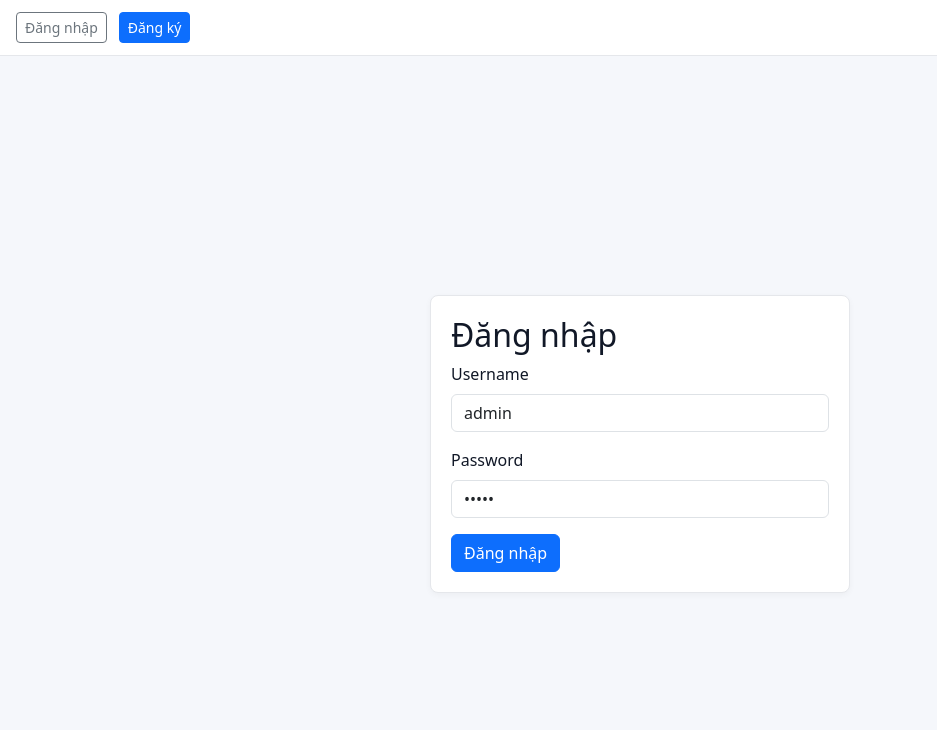
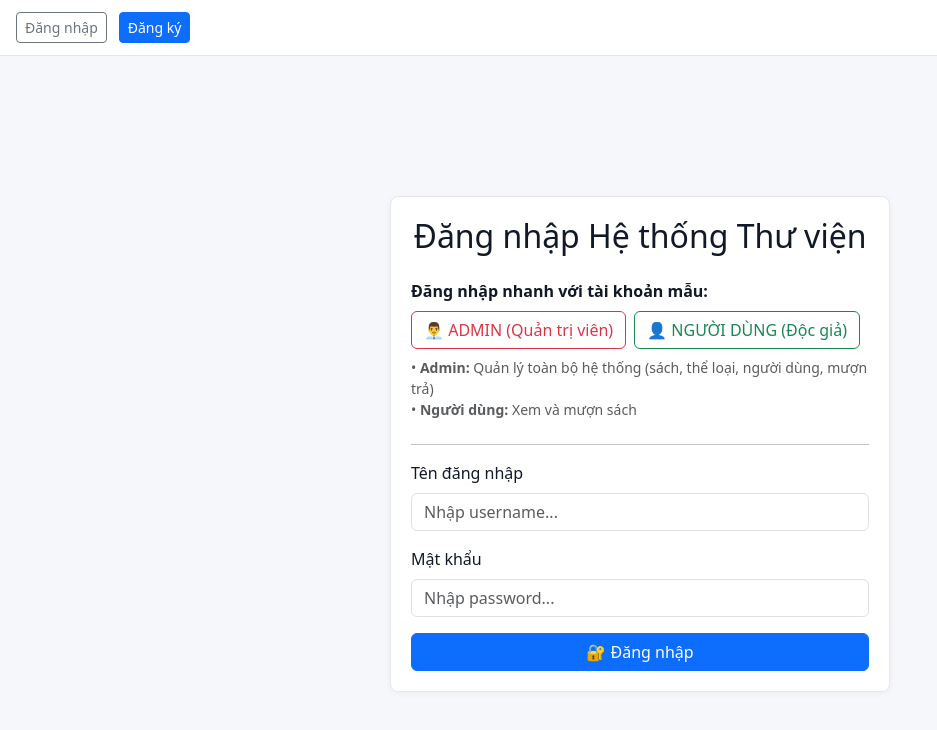
Before and after one commit to BonChien1101/quanlithuvien, a React app in the folder client/: page /login in a window 1280 px wide. Shown: the top 730 px of the page, without its empty margins (0-937 px from the left). Built offline with nearby package versions, Linux system fonts and the light colour scheme.

Commit message:
Update role system

```diff
--- a/client/src/modules/Login.tsx
+++ b/client/src/modules/Login.tsx
@@ -6,11 +6,17 @@ import { setAuth } from '../features/appSlice';
 import { parseJwt } from '../utils/jwt';
 
 export default function Login(){
-  const [username, setUsername] = useState('admin');
-  const [password, setPassword] = useState('admin');
+  const [username, setUsername] = useState('');
+  const [password, setPassword] = useState('');
   const [error, setError] = useState<string | undefined>();
   const navigate = useNavigate();
   const dispatch = useAppDispatch();
+
+  // Hàm đăng nhập nhanh với tài khoản mẫu
+  const quickLogin = (user: string, pass: string) => {
+    setUsername(user);
+    setPassword(pass);
+  };
 
   const submit = async (e: React.FormEvent) => {
     e.preventDefault();
@@ -31,7 +37,7 @@ export default function Login(){
       console.log('Assigned roles:', assignedRoles);
         dispatch(setAuth({ token: tokenValue, roles: assignedRoles }));
       // Điều hướng: nếu là USER  -> /borrow, ngược lại về /
-      const isManager = assignedRoles.some((r)=>['ADMIN','LIBRARIAN'].includes(r));
+      const isManager = assignedRoles.some((r)=>['ADMIN'].includes(r));
       console.log('Is manager:', isManager, 'Navigating to:', isManager ? '/' : '/borrow');
       if(!isManager && assignedRoles.includes('USER')) navigate('/borrow');
       else navigate('/');
@@ -44,20 +50,61 @@ export default function Login(){
 
   return (
     <div className="d-flex align-items-center justify-content-center" style={{ minHeight: 'calc(100vh - 56px)' }}>
-      <div className="form-card" style={{ width: 420, maxWidth: '90vw' }}>
-        <h2>Đăng nhập</h2>
+      <div className="form-card" style={{ width: 500, maxWidth: '90vw' }}>
+        <h2 className="text-center mb-4">Đăng nhập Hệ thống Thư viện</h2>
+
+        {/* Phần chọn vai trò nhanh */}
+        <div className="mb-4">
+          <label className="form-label fw-bold">Đăng nhập nhanh với tài khoản mẫu:</label>
+          <div className="d-flex gap-2 flex-wrap">
+            <button
+              type="button"
+              className="btn btn-outline-danger"
+              onClick={() => quickLogin('admin', 'admin')}
+            >
+              👨‍💼 ADMIN (Quản trị viên)
+            </button>
+            <button
+              type="button"
+              className="btn btn-outline-success"
+              onClick={() => quickLogin('user1', 'user123')}
+            >
+              👤 NGƯỜI DÙNG (Độc giả)
+            </button>
+          </div>
+          <small className="text-muted d-block mt-2">
+            • <strong>Admin:</strong> Quản lý toàn bộ hệ thống (sách, thể loại, người dùng, mượn trả)<br/>
+            • <strong>Người dùng:</strong> Xem và mượn sách
+          </small>
+        </div>
+
+        <hr />
+
         <form onSubmit={submit}>
           <div className="mb-3">
-            <label className="form-label">Username</label>
-            <input className="form-control" value={username} onChange={e=>setUsername(e.target.value)} />
+            <label className="form-label">Tên đăng nhập</label>
+            <input
+              className="form-control"
+              value={username}
+              onChange={e=>setUsername(e.target.value)}
+              placeholder="Nhập username..."
+            />
           </div>
           <div className="mb-3">
-            <label className="form-label">Password</label>
-            <input type="password" className="form-control" value={password} onChange={e=>setPassword(e.target.value)} />
+            <label className="form-label">Mật khẩu</label>
+            <input
+              type="password"
+              className="form-control"
+              value={password}
+              onChange={e=>setPassword(e.target.value)}
+              placeholder="Nhập password..."
+            />
           </div>
           {error && <div className="alert alert-danger">{error}</div>}
-          <div className="form-actions" style={{ display:'flex', gap:8, justifyContent:'space-between' }}>
-            <button type="submit" className="btn btn-primary">Đăng nhập</button>
+          <div className="form-actions">
+            <button type="submit" className="btn btn-primary w-100">
+              🔐 Đăng nhập
+            </button>
           </div>
         </form>
       </div>
```
Also changed, not shown: 2 other files (tests, documents, lock files or other folders).
